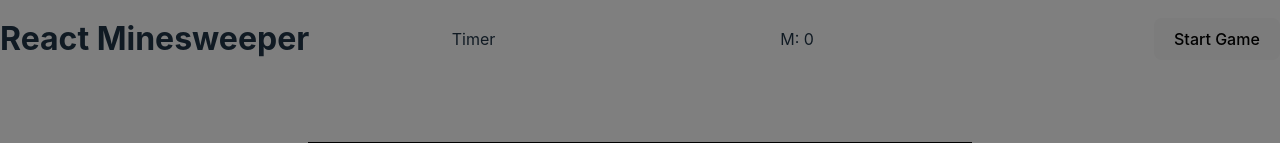
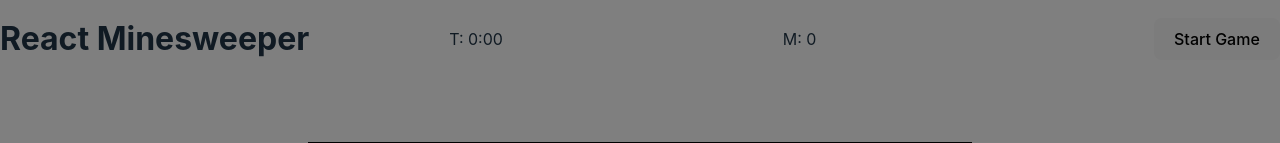
Before and after one commit to joe-lep/react-minesweeper, a React (Vite) app: page / in a window 1280 px wide. Shown: the top 143 px of the page. Built offline with nearby package versions, Linux system fonts and the light colour scheme.

Commit message:
Add time tracking with stopwatch

```diff
--- /dev/null
+++ b/src/components/StatsSection/ElapsedTimeDisplay.tsx
@@ -0,0 +1,52 @@
+import { useEffect, useMemo, useRef } from "react";
+import { GAME_IN_PROGRESS, GAME_LOST, GAME_WON } from "../../config/game-phases";
+import { StopWatchApi } from "../../types";
+import StopWatch from "./StopWatch";
+
+export interface ElapsedTimeDisplayProps {
+  gamePhase: string
+}
+
+export default function ElapsedTimeDisplay({ gamePhase }: ElapsedTimeDisplayProps) {
+  const timeLabelContents = useMemo(
+    () => {
+      if (gamePhase === GAME_WON) {
+        return 'W';
+      }
+      if (gamePhase === GAME_LOST) {
+        return 'L';
+      }
+
+      return 'T';
+    },
+    [gamePhase],
+  );
+
+  const stopWatchApi = useRef<StopWatchApi>(null);
+
+  useEffect(
+    () => {
+      if (stopWatchApi.current) {
+        if (gamePhase === GAME_IN_PROGRESS) {
+          stopWatchApi.current.reset();
+          stopWatchApi.current.start();
+        }
+        else {
+          stopWatchApi.current.pause();
+        }
+      }
+    },
+    [stopWatchApi, gamePhase]
+  );
+
+  return (
+    <div className="elapsed-time-display">
+      <span className="elapsed-time-display--label">
+        {timeLabelContents}:{' '}
+      </span>
+      <span className="elapsed-time-display--time">
+        <StopWatch apiRef={stopWatchApi} />
+      </span>
+    </div>
+  );
+}
--- a/src/components/StatsSection/StatsSection.tsx
+++ b/src/components/StatsSection/StatsSection.tsx
@@ -1,15 +1,17 @@
-import { useFlagCount, useGameConfig } from '../GameManager';
+import { useFlagCount, useGameConfig, useGamePhase } from '../GameManager';
+import ElapsedTimeDisplay from './ElapsedTimeDisplay';
 import RemainingMinesDisplay from './RemainingMinesDisplay';
 import './StatsSection.css';
 
 export default function StatsSection() {
   const { mineCount } = useGameConfig();
   const flagCount = useFlagCount();
+  const gamePhase = useGamePhase();
 
   return (
     <div className="stats-container">
-      <div>Timer</div>
-      {<RemainingMinesDisplay mineCount={mineCount} flagCount={flagCount} />}
+      <ElapsedTimeDisplay gamePhase={gamePhase} />
+      <RemainingMinesDisplay mineCount={mineCount} flagCount={flagCount} />
     </div>
   );
 }
--- /dev/null
+++ b/src/components/StatsSection/StopWatch.tsx
@@ -0,0 +1,116 @@
+import { MutableRefObject, useCallback, useEffect, useMemo, useRef, useState } from "react";
+import { StopWatchApi } from "../../types";
+
+export interface StopWatchProps {
+  className?: string
+  apiRef?: MutableRefObject<StopWatchApi | null>
+}
+
+export default function StopWatch({ className, apiRef }: StopWatchProps) {
+  const [isRunning, setIsRunning] = useState(false);
+  const [accumulatedTime, setAccumulatedTime] = useState(0);
+  const [startTime, setStartTime] = useState(0);
+  const animationFrameRef = useRef(0);
+  const elRef = useRef<HTMLSpanElement>(null);
+
+  const getTime = useCallback(
+    () => {
+      return accumulatedTime + (isRunning ? (Date.now() - startTime) : 0)
+    },
+    [isRunning, accumulatedTime, startTime],
+  );
+
+  const setTime = useCallback(
+    (time: number) => {
+      setAccumulatedTime(time - (isRunning ? (Date.now() - startTime) : 0));
+    },
+    [isRunning, startTime, setAccumulatedTime],
+  );
+
+  const getFormattedTime = useCallback(
+    () => {
+      const time = getTime();
+
+      const minutes = Math.floor(time / 60000);
+      const seconds = Math.floor((time - minutes * 60000) / 1000);
+
+      return `${minutes}:${seconds.toString().padStart(2, '0')}`;
+    },
+    [getTime],
+  );
+
+  const playAnimation = useCallback(
+    () => {
+      if (elRef.current) {
+        elRef.current.innerText = getFormattedTime();
+        animationFrameRef.current = requestAnimationFrame(playAnimation);
+      }
+    },
+    [getFormattedTime, elRef, animationFrameRef]
+  )
+
+  const start = useCallback(
+    () => {
+      setIsRunning(true);
+      setStartTime(Date.now());
+    },
+    [setIsRunning, setStartTime],
+  );
+
+  const pause = useCallback(
+    () => {
+      if (isRunning) {
+        setIsRunning(false);
+        setAccumulatedTime(prevState => Date.now() - startTime + prevState);
+      }
+    },
+    [isRunning, setIsRunning, setAccumulatedTime, startTime],
+  );
+
+  const reset = useCallback(
+    () => {
+      setAccumulatedTime(0);
+      setStartTime(Date.now());
+    },
+    [setStartTime, setAccumulatedTime],
+  );
+
+  const stopWatchApi: StopWatchApi = useMemo(
+    () => ({
+      getTime,
+      setTime,
+      getFormattedTime,
+      start,
+      pause,
+      reset,
+    }),
+    [getTime, setTime, getFormattedTime, start, pause, reset],
+  );
+
+  useEffect(
+    () => {
+      if (apiRef) {
+        apiRef.current = stopWatchApi;
+      }
+    },
+    [apiRef, stopWatchApi],
+  );
+
+  useEffect(
+    () => {
+      if (isRunning) {
+        animationFrameRef.current = requestAnimationFrame(playAnimation);
+      }
+      else {
+        cancelAnimationFrame(animationFrameRef.current);
+      }
+    },
+    [isRunning],
+  );
+
+  return (
+    <span className={className} ref={elRef}>
+      {getFormattedTime()}
+    </span>
+  );
+}
```
Also changed, not shown: src/types.ts (+9 -0 lines).
